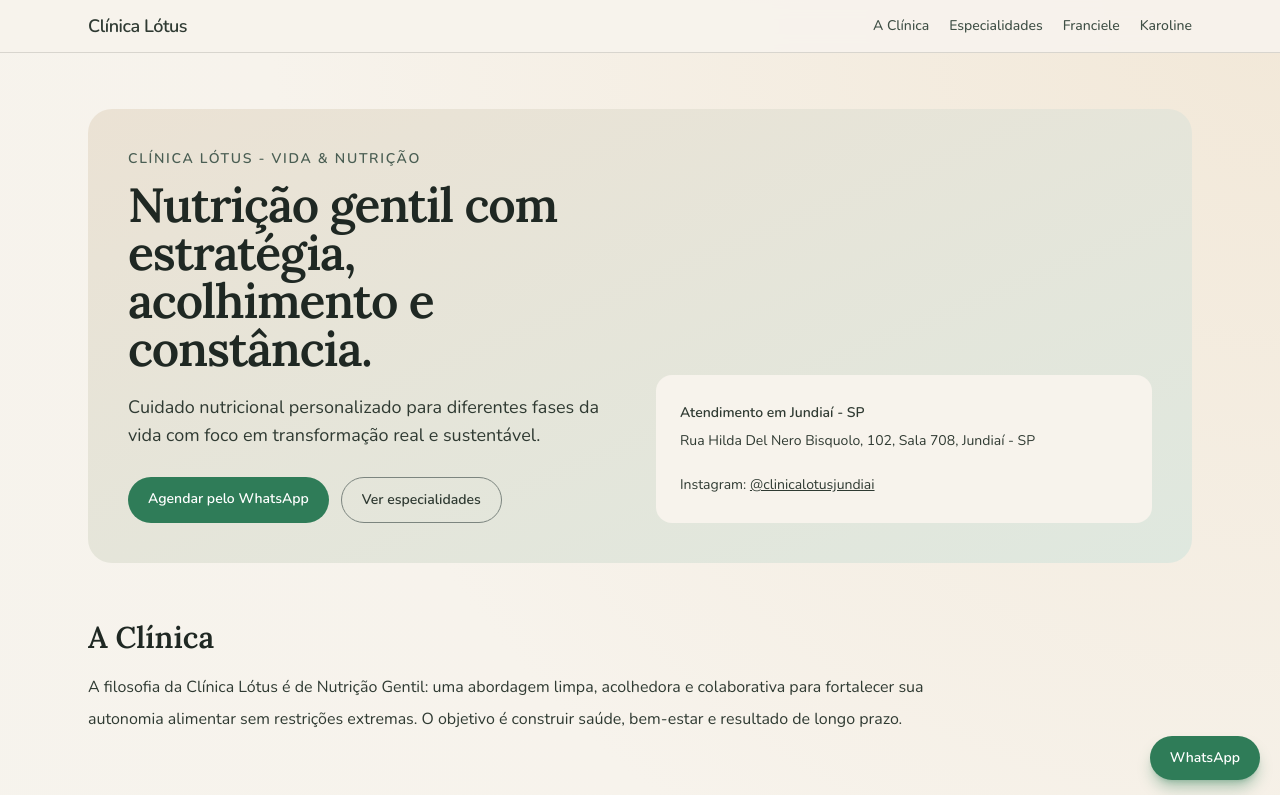
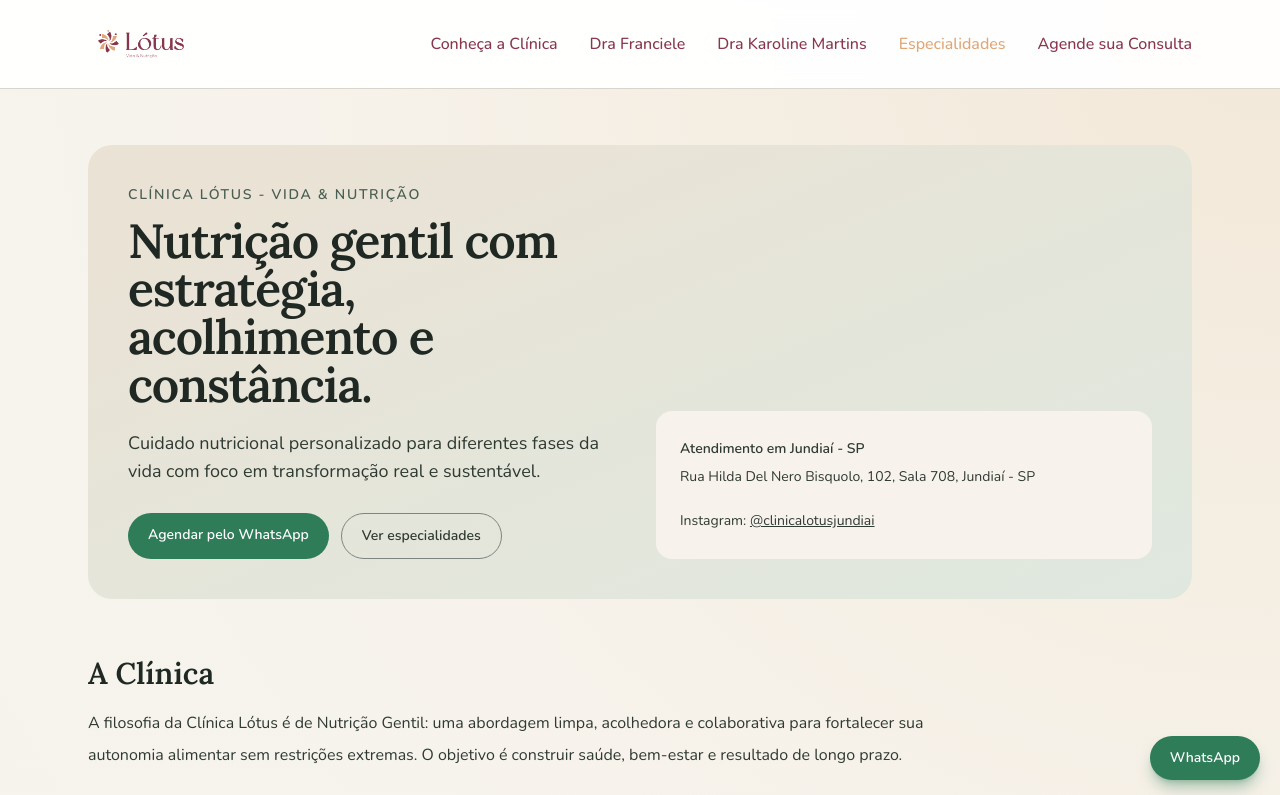
Before and after one commit to AriSilva94/lotusnutricao, a Next.js app: page / in a window 1280 px wide. Shown: the top 795 px of the page. Built offline with nearby package versions, Linux system fonts and the light colour scheme.

Commit message:
feat: create header interface

```diff
--- a/app/globals.css
+++ b/app/globals.css
@@ -8,6 +8,10 @@
 @theme inline {
   --color-background: var(--background);
   --color-foreground: var(--foreground);
+  --color-lotus-burgundy: #88364c;
+  --color-lotus-gold: #dfa677;
+  --color-lotus-border: #d8d5ce;
+  --color-lotus-border-strong: #b5b0a7;
   --font-sans: var(--font-nunito);
   --font-serif: var(--font-lora);
 }
--- a/app/layout.tsx
+++ b/app/layout.tsx
@@ -28,9 +28,6 @@ export default function RootLayout({
   return (
     <html lang="pt-BR">
       <body className={`${nunito.variable} ${lora.variable} antialiased`}>
-        <a href="#content" className="skip-link">
-          Pular para o conteúdo
-        </a>
         <Header />
         {children}
         <WhatsAppFloat />
--- a/components/header.tsx
+++ b/components/header.tsx
@@ -1,28 +1,44 @@
 "use client";
 
+import Image from "next/image";
 import Link from "next/link";
 import { useState } from "react";
+import { whatsappLink } from "@/lib/site-data";
 
-const navItems = [
-  { label: "A Clínica", href: "/#aclinica" },
-  { label: "Especialidades", href: "/#Trabalho" },
-  { label: "Franciele", href: "/#fran" },
-  { label: "Karoline", href: "/#karol" },
+type NavItem = {
+  label: string;
+  href: string;
+  highlight?: boolean;
+};
+
+const navItems: NavItem[] = [
+  { label: "Conheça a Clínica", href: "/#aclinica" },
+  { label: "Dra Franciele", href: "/#fran" },
+  { label: "Dra Karoline Martins", href: "/#karol" },
+  { label: "Especialidades", href: "/#Trabalho", highlight: true },
+  { label: "Agende sua Consulta", href: whatsappLink },
 ];
 
 export function Header() {
   const [open, setOpen] = useState(false);
 
   return (
-    <header className="sticky top-0 z-40 border-b border-[#d8d5ce] bg-[#f7f3ec]/95 backdrop-blur">
-      <div className="mx-auto flex w-full max-w-6xl items-center justify-between px-4 py-3 sm:px-6">
-        <Link href="/" className="text-lg font-semibold tracking-tight text-[#2f3a32]">
-          Clínica Lótus
+    <header className="sticky top-0 z-40 border-b border-lotus-border bg-white/95 backdrop-blur">
+      <div className="mx-auto flex w-full max-w-6xl items-center justify-between gap-6 px-4 py-4 sm:px-6">
+        <Link href="/" className="shrink-0" aria-label="Ir para início">
+          <Image
+            src="/assets/img/lotusnutricao-logo.png"
+            alt="Lótus Vida & Nutrição"
+            width={220}
+            height={72}
+            priority
+            className="h-12 w-auto sm:h-14"
+          />
         </Link>
 
         <button
           type="button"
-          className="inline-flex items-center rounded-md border border-[#b5b0a7] px-3 py-2 text-sm text-[#2f3a32] md:hidden"
+          className="inline-flex items-center rounded-md border border-lotus-border-strong px-3 py-2 text-sm text-lotus-burgundy md:hidden"
           aria-label="Abrir menu principal"
           aria-expanded={open}
           aria-controls="mobile-menu"
@@ -32,14 +48,25 @@ export function Header() {
         </button>
 
         <nav aria-label="Menu principal" className="hidden md:block">
-          <ul className="flex items-center gap-5 text-sm font-medium text-[#3f4f45]">
-            {navItems.map((item) => (
-              <li key={item.href}>
-                <Link className="hover:text-[#1f2823]" href={item.href}>
+          <ul className="flex items-center gap-8 text-base font-medium">
+            {navItems.map((item) => {
+              const isExternal = item.href.startsWith("http");
+
+              return (
+                <li key={item.label}>
+                  <Link
+                    className={`inline-block transform transition-all duration-200 hover:-translate-y-0.5 hover:text-lotus-gold ${
+                      item.highlight ? "text-lotus-gold" : "text-lotus-burgundy"
+                    }`}
+                    href={item.href}
+                    target={isExternal ? "_blank" : undefined}
+                    rel={isExternal ? "noreferrer" : undefined}
+                  >
                     {item.label}
                   </Link>
                 </li>
-            ))}
+              );
+            })}
           </ul>
         </nav>
       </div>
@@ -47,20 +74,28 @@ export function Header() {
       <nav
         id="mobile-menu"
         aria-label="Menu mobile"
-        className={`${open ? "block" : "hidden"} border-t border-[#d8d5ce] bg-[#f7f3ec] md:hidden`}
+        className={`${open ? "block" : "hidden"} border-t border-lotus-border bg-white md:hidden`}
       >
         <ul className="mx-auto flex w-full max-w-6xl flex-col px-4 py-2 sm:px-6">
-          {navItems.map((item) => (
-            <li key={item.href}>
+          {navItems.map((item) => {
+            const isExternal = item.href.startsWith("http");
+
+            return (
+              <li key={item.label}>
                 <Link
                   href={item.href}
-                className="block py-3 text-sm font-medium text-[#2f3a32]"
+                  className={`block py-3 text-sm font-medium transition-all duration-200 hover:-translate-y-0.5 hover:text-lotus-gold ${
+                    item.highlight ? "text-lotus-gold" : "text-lotus-burgundy"
+                  }`}
+                  target={isExternal ? "_blank" : undefined}
+                  rel={isExternal ? "noreferrer" : undefined}
                   onClick={() => setOpen(false)}
                 >
                   {item.label}
                 </Link>
               </li>
-          ))}
+            );
+          })}
         </ul>
       </nav>
     </header>
```
Also changed, not shown: public/assets/img/Icone-Branco-e-Bege-300x300.png (added), public/assets/img/lotusnutricao-logo.png (added). Lines whose indentation alone changed are shown as unchanged.
